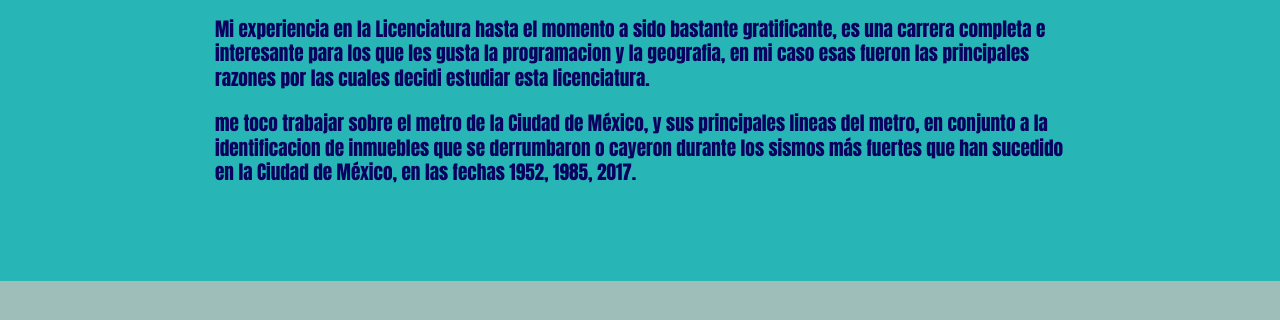
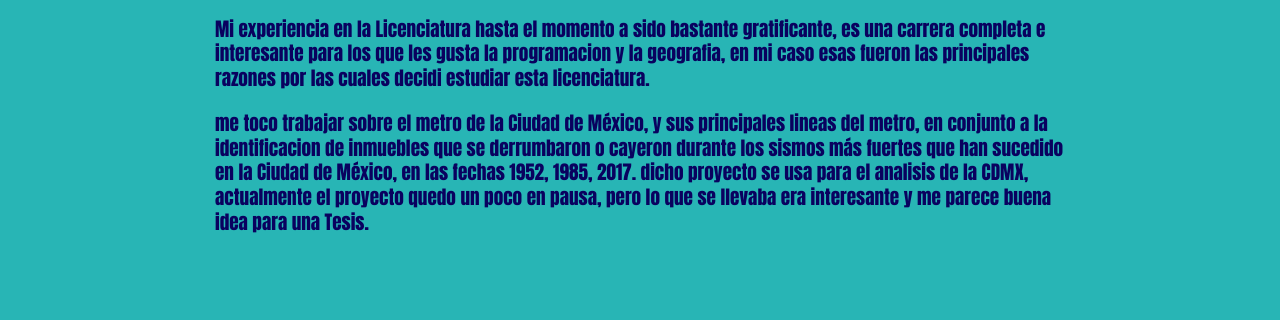
Before and after one commit to RedFoxito/RedFoxito.github.io, a plain HTML site: page index.html in a window 1280 px wide. Shown: the part 354-674 px from the top of the page. Drawn offline with Linux system fonts and the light colour scheme.

Commit message:
Update index.html

```diff
--- a/index.html
+++ b/index.html
@@ -33,10 +33,20 @@
                 <p id="#quiensoy">Soy Jim Octavio Mazariegos, naci el 10 de Enero del 2000, naci en California Estados Unidos, pero actualmente vivo en México, actualmente estudio la Licenciatura en Geoinformatica, de la Universidad Autonoma del Estado de Mexico</p>
 
 
+
+
+
+
                 <p id="#Geoinformatica">Mi experiencia en la Licenciatura hasta el momento a sido bastante gratificante, es una carrera completa e interesante para los que les gusta la programacion y la geografia, en mi caso esas fueron las principales razones por las cuales decidi estudiar esta licenciatura.</p>
 
 
-                <p id="#Integrativa"> me toco trabajar sobre el metro de la Ciudad de México, y sus principales lineas del metro, en conjunto a la identificacion de inmuebles que se derrumbaron o cayeron durante los sismos más fuertes que han sucedido en la Ciudad de México, en las fechas 1952, 1985, 2017.</p>
+
+
+
+
+
+                <p id="#Integrativa"> me toco trabajar sobre el metro de la Ciudad de México, y sus principales lineas del metro, en conjunto a la identificacion de inmuebles que se derrumbaron o cayeron durante los sismos más fuertes que han sucedido en la Ciudad de México, en las fechas 1952, 1985, 2017.
+                    dicho proyecto se usa para el analisis de la CDMX, actualmente el proyecto quedo un poco en pausa, pero lo que se llevaba era interesante y me parece buena idea para una Tesis.</p>
 
             </div>
 
```
